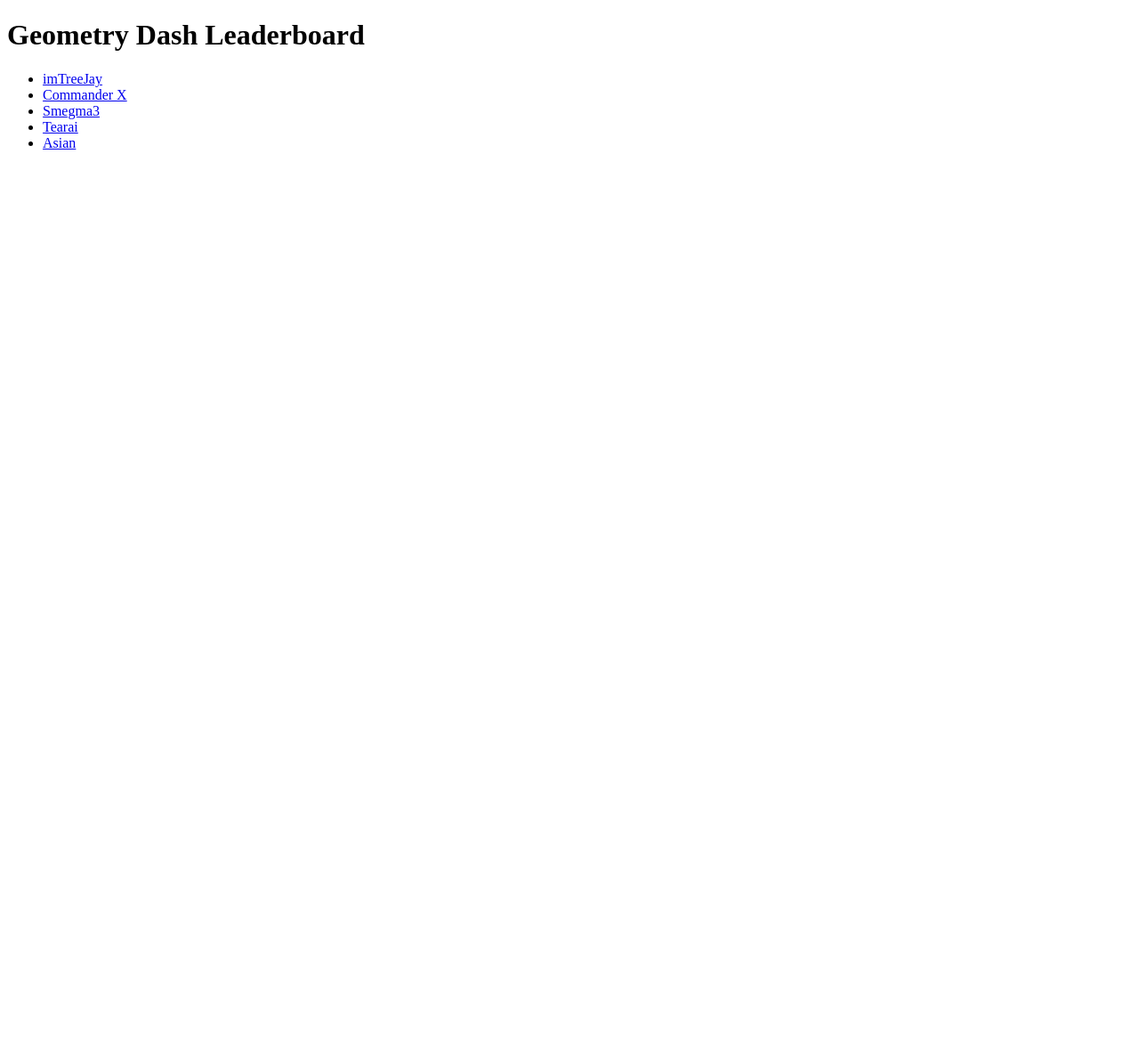
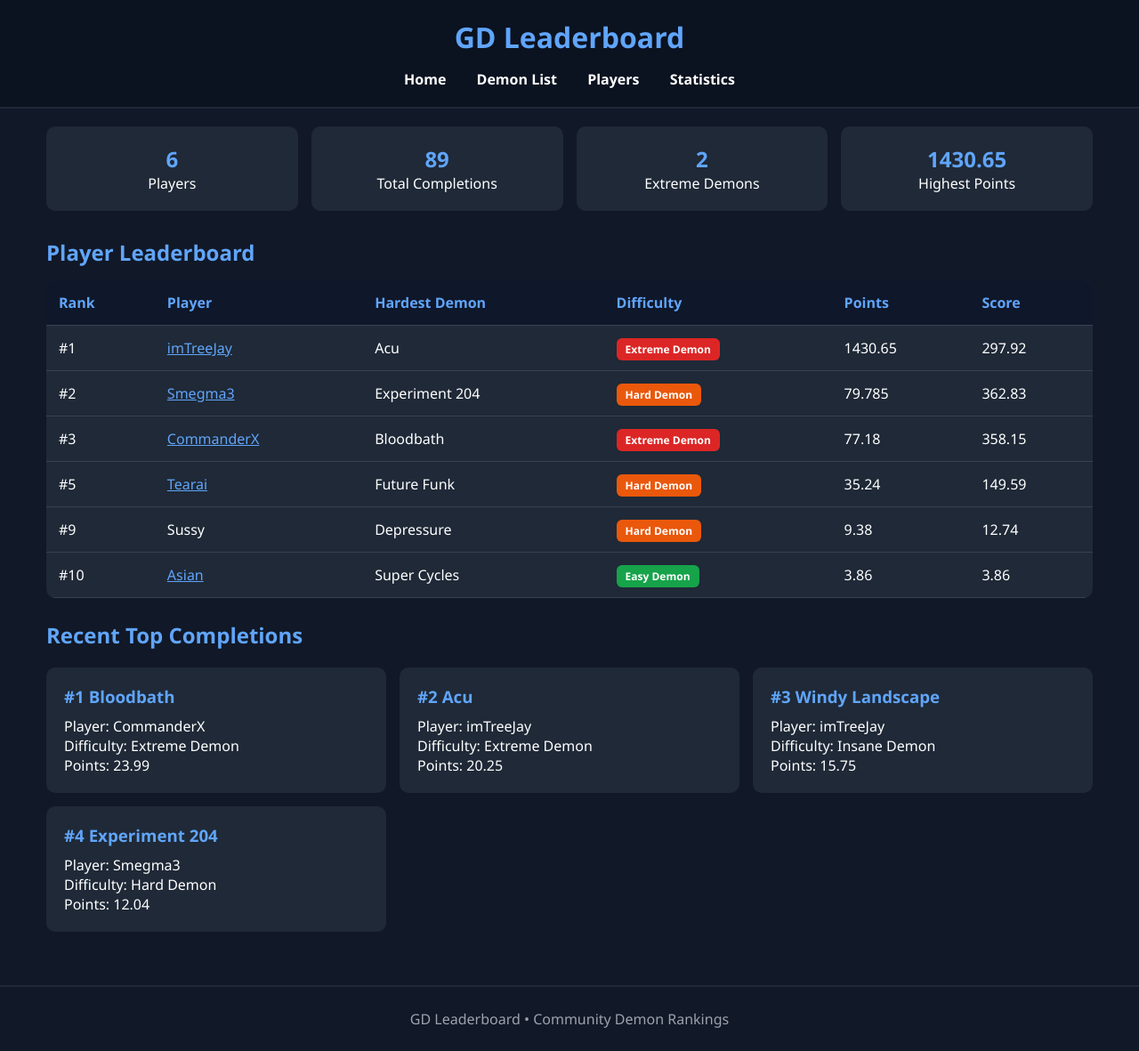
Before and after one commit to Justavietnamesedude/Gd-Leaderboard-things, a plain HTML site: page index.html in a window 1280 px wide. Shown: the whole page at 89% size. Before the commit the page ends 800 px from the top, so only its background shows below. Drawn offline with Linux system fonts and the light colour scheme.

Commit message:
Enhance index.html for GD Leaderboard layout
Added styling and structure for the GD Leaderboard page, including navigation, player stats, and recent completions.

```diff
--- a/index.html
+++ b/index.html
@@ -1 +1,307 @@
-<!DOCTYPE html><html><body><h1>Geometry Dash Leaderboard</h1><ul><li><a href='imtreejay.html'>imTreeJay</a></li><li><a href='commanderx.html'>Commander X</a></li><li><a href='smegma3.html'>Smegma3</a></li><li><a href='tearai.html'>Tearai</a></li><li><a href='asian.html'>Asian</a></li></ul></body></html>
+<!DOCTYPE html>
+<html lang="en">
+<head>
+<meta charset="UTF-8">
+<meta name="viewport" content="width=device-width, initial-scale=1.0">
+<title>GD Leaderboard</title>
+
+<style>
+*{
+    margin:0;
+    padding:0;
+    box-sizing:border-box;
+    font-family:Segoe UI,Tahoma,Geneva,Verdana,sans-serif;
+}
+
+body{
+    background:#111827;
+    color:#ffffff;
+}
+
+header{
+    background:#0b1220;
+    border-bottom:2px solid #1f2937;
+    padding:20px;
+}
+
+header h1{
+    text-align:center;
+    color:#60a5fa;
+}
+
+nav{
+    margin-top:15px;
+    text-align:center;
+}
+
+nav a{
+    color:white;
+    text-decoration:none;
+    margin:0 15px;
+    font-weight:bold;
+}
+
+nav a:hover{
+    color:#60a5fa;
+}
+
+.container{
+    width:95%;
+    max-width:1400px;
+    margin:auto;
+    padding:20px;
+}
+
+.stats{
+    display:grid;
+    grid-template-columns:repeat(auto-fit,minmax(220px,1fr));
+    gap:15px;
+    margin-bottom:30px;
+}
+
+.stat-card{
+    background:#1f2937;
+    padding:20px;
+    border-radius:10px;
+    text-align:center;
+}
+
+.stat-card h2{
+    color:#60a5fa;
+}
+
+.section-title{
+    margin:25px 0 15px;
+    color:#60a5fa;
+}
+
+table{
+    width:100%;
+    border-collapse:collapse;
+    background:#1f2937;
+    border-radius:10px;
+    overflow:hidden;
+}
+
+th{
+    background:#0f172a;
+    color:#60a5fa;
+}
+
+th,td{
+    padding:14px;
+    text-align:left;
+    border-bottom:1px solid #374151;
+}
+
+tr:hover{
+    background:#273449;
+}
+
+.badge{
+    padding:4px 10px;
+    border-radius:6px;
+    font-size:12px;
+    font-weight:bold;
+}
+
+.extreme{
+    background:#dc2626;
+}
+
+.insane{
+    background:#7c3aed;
+}
+
+.hard{
+    background:#ea580c;
+}
+
+.medium{
+    background:#2563eb;
+}
+
+.easy{
+    background:#16a34a;
+}
+
+.cards{
+    display:grid;
+    grid-template-columns:repeat(auto-fit,minmax(300px,1fr));
+    gap:15px;
+    margin-top:20px;
+}
+
+.card{
+    background:#1f2937;
+    padding:20px;
+    border-radius:10px;
+}
+
+.card h3{
+    color:#60a5fa;
+    margin-bottom:10px;
+}
+
+footer{
+    text-align:center;
+    padding:25px;
+    margin-top:40px;
+    border-top:2px solid #1f2937;
+    color:#9ca3af;
+}
+</style>
+</head>
+
+<body>
+
+<header>
+    <h1>GD Leaderboard</h1>
+
+    <nav>
+        <a href="#">Home</a>
+        <a href="#">Demon List</a>
+        <a href="#">Players</a>
+        <a href="#">Statistics</a>
+    </nav>
+</header>
+
+<div class="container">
+
+    <div class="stats">
+        <div class="stat-card">
+            <h2>6</h2>
+            <p>Players</p>
+        </div>
+
+        <div class="stat-card">
+            <h2>89</h2>
+            <p>Total Completions</p>
+        </div>
+
+        <div class="stat-card">
+            <h2>2</h2>
+            <p>Extreme Demons</p>
+        </div>
+
+        <div class="stat-card">
+            <h2>1430.65</h2>
+            <p>Highest Points</p>
+        </div>
+    </div>
+
+    <h2 class="section-title">Player Leaderboard</h2>
+
+    <table>
+        <thead>
+        <tr>
+            <th>Rank</th>
+            <th>Player</th>
+            <th>Hardest Demon</th>
+            <th>Difficulty</th>
+            <th>Points</th>
+            <th>Score</th>
+        </tr>
+        </thead>
+
+        <tbody>
+
+        <tr>
+            <td>#1</td>
+            <td><a href="imtreejay.html" style="color:#60a5fa;">imTreeJay</a></td>
+            <td>Acu</td>
+            <td><span class="badge extreme">Extreme Demon</span></td>
+            <td>1430.65</td>
+            <td>297.92</td>
+        </tr>
+
+        <tr>
+            <td>#2</td>
+            <td><a href="smegma3.html" style="color:#60a5fa;">Smegma3</a></td>
+            <td>Experiment 204</td>
+            <td><span class="badge hard">Hard Demon</span></td>
+            <td>79.785</td>
+            <td>362.83</td>
+        </tr>
+
+        <tr>
+            <td>#3</td>
+            <td><a href="commanderx.html" style="color:#60a5fa;">CommanderX</a></td>
+            <td>Bloodbath</td>
+            <td><span class="badge extreme">Extreme Demon</span></td>
+            <td>77.18</td>
+            <td>358.15</td>
+        </tr>
+
+        <tr>
+            <td>#5</td>
+            <td><a href="tearai.html" style="color:#60a5fa;">Tearai</a></td>
+            <td>Future Funk</td>
+            <td><span class="badge hard">Hard Demon</span></td>
+            <td>35.24</td>
+            <td>149.59</td>
+        </tr>
+
+        <tr>
+            <td>#9</td>
+            <td>Sussy</td>
+            <td>Depressure</td>
+            <td><span class="badge hard">Hard Demon</span></td>
+            <td>9.38</td>
+            <td>12.74</td>
+        </tr>
+
+        <tr>
+            <td>#10</td>
+            <td><a href="asian.html" style="color:#60a5fa;">Asian</a></td>
+            <td>Super Cycles</td>
+            <td><span class="badge easy">Easy Demon</span></td>
+            <td>3.86</td>
+            <td>3.86</td>
+        </tr>
+
+        </tbody>
+    </table>
+
+    <h2 class="section-title">Recent Top Completions</h2>
+
+    <div class="cards">
+
+        <div class="card">
+            <h3>#1 Bloodbath</h3>
+            <p>Player: CommanderX</p>
+            <p>Difficulty: Extreme Demon</p>
+            <p>Points: 23.99</p>
+        </div>
+
+        <div class="card">
+            <h3>#2 Acu</h3>
+            <p>Player: imTreeJay</p>
+            <p>Difficulty: Extreme Demon</p>
+            <p>Points: 20.25</p>
+        </div>
+
+        <div class="card">
+            <h3>#3 Windy Landscape</h3>
+            <p>Player: imTreeJay</p>
+            <p>Difficulty: Insane Demon</p>
+            <p>Points: 15.75</p>
+        </div>
+
+        <div class="card">
+            <h3>#4 Experiment 204</h3>
+            <p>Player: Smegma3</p>
+            <p>Difficulty: Hard Demon</p>
+            <p>Points: 12.04</p>
+        </div>
+
+    </div>
+
+</div>
+
+<footer>
+    GD Leaderboard • Community Demon Rankings
+</footer>
+
+</body>
+</html>
```
